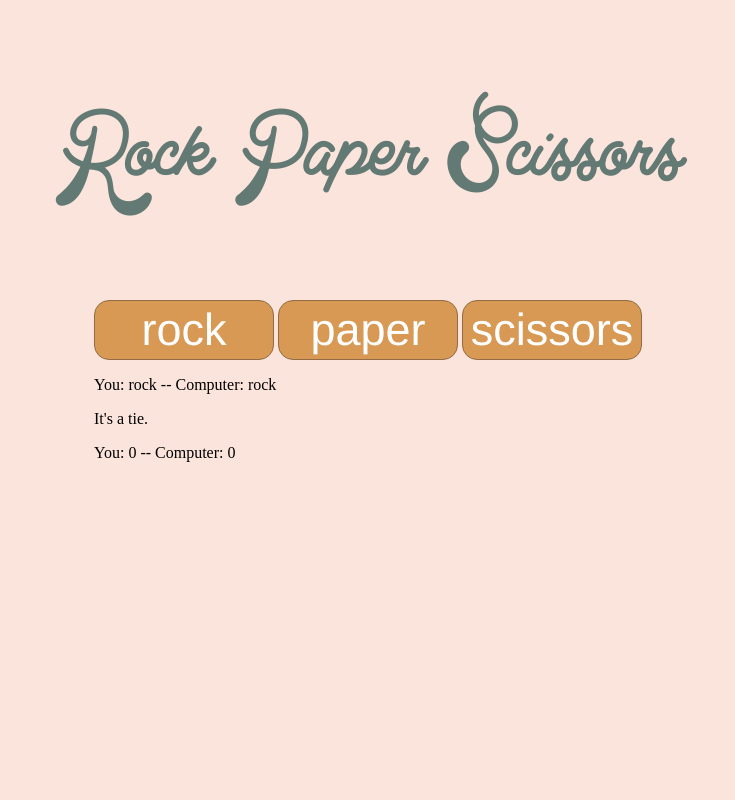
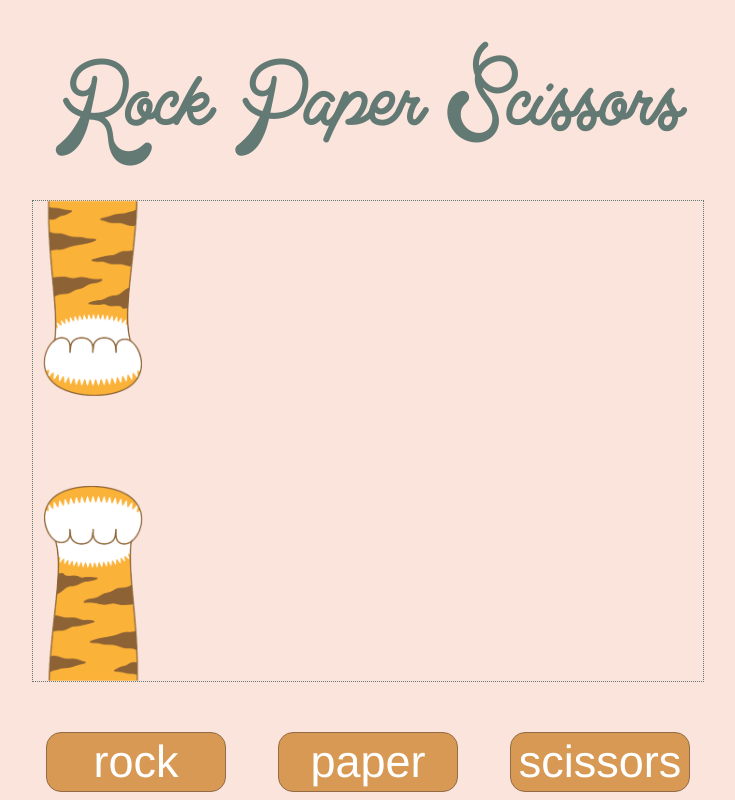
Before and after one commit to Cedrus32/Rock-Paper-Scissors, a plain HTML site: page rps_game.html in a window 1280 px wide. Both pictures are taken after a click on the button "rock". Shown: the top 800 px of the page, without its empty margins (272-1007 px from the left). Drawn offline with Linux system fonts and the light colour scheme; a web font is replaced by a local one.

Commit message:
Generate imgs when clicking buttons

```diff
--- a/rps_game.html
+++ b/rps_game.html
@@ -9,22 +9,24 @@
     </head>
 
     <body>
+        <div class='main'>
             <h1 class='title'>Rock Paper Scissors</h1>
-        <div class='game-board'>
-            <div class=''>
+            <div class='container'>
+                <div id='computer-main'>
                     <!-- js creates computer image -->
                 </div>
-            <div class='player'>
+                <div id='player-main'>
                     <!-- js creates computer image -->
-                <div class='choices'>
+                </div>
+            </div>
+            <div class='choice-buttons'>
                 <button id='rock' class='playerChoice'>rock</button>
                 <button id='paper' class='playerChoice'>paper</button>
                 <button id='scissors' class='playerChoice'>scissors</button>
             </div>
-            </div>
-        </div>
 
             <div id="result"></div>
+        </div>
 
         <script src="./rps_script.js"></script>
     </body>
--- a/rps_script.js
+++ b/rps_script.js
@@ -46,13 +46,37 @@ function compareChoices(computerSelection, playerSelection) {
     }
 }
 
+const choiceButtons = document.querySelector('div.choice-buttons')
+const computerBoard = document.createElement('div');
+const playerBoard = document.createElement('div');
+document.getElementById('computer-main').appendChild(computerBoard);
+document.getElementById('player-main').appendChild(playerBoard);
+computerBoard.classList.add('results');
+playerBoard.classList.add('results');
+//... display choices
+function displayChoices(computerSelection, playerSelection) {
+    // display computer choice
+    let computerImg = document.createElement('img');
+    computerImg.src = `./imgs/${computerSelection}.png`;
+    computerImg.classList.add('rotate');
+    computerBoard.appendChild(computerImg);
+
+    // display player choice
+    let playerImg = document.createElement('img');
+    playerImg.src = `./imgs/${playerSelection}.png`;
+    playerBoard.appendChild(playerImg);
+}
+
 const divMain = document.querySelector('div');
 const pChoices = document.createElement('p');
 const pResults = document.createElement('p');
 const pScore = document.createElement('p');
+let round = 0;
 //... play round
 function playRound(computerSelection, playerSelection) {
-    //display choices
+    //display choices...
+    displayChoices(computerSelection, playerSelection);
+
     pChoices.textContent = `You: ${playerSelection}  -- Computer: ${computerSelection}`;
     divMain.appendChild(pChoices);
 
@@ -64,6 +88,9 @@ function playRound(computerSelection, playerSelection) {
     //display scores
     pScore.textContent = `You: ${playerScore} -- Computer: ${computerScore}`;
     divMain.appendChild(pScore);
+
+    //increase round
+    round++;
 }
 
 let computerChoice;
@@ -98,12 +125,20 @@ function playGame() {
         //play round...
         playRound(computerChoice, playerChoice);
 
-        //check scores
-        let winner = checkScores(computerScore, playerScore);
-        console.log(winner); // true if someone wins
-        if (winner === true) {
+        //check end of game
+        if (round === 5) {
+            //check winner
+            let winner = checkScores(computerScore, playerScore);
+            console.log(winner);
+            //reset scores
             playerScore -= playerScore;
             computerScore -= computerScore;
+            //remove computer & player images
+            btn.forEach(button => button.addEventListener('click', () => {
+                document.getElementById('computer-main').removeChild(computerBoard);
+                document.getElementById('player-main').removeChild(playerBoard);
+                round -= round;
+            }));
         }
     }));
 }
--- a/style.css
+++ b/style.css
@@ -1,5 +1,5 @@
 /* ------------ */
-/* MAIN STYLING */
+/* GLOBAL STYLING */
 /* ------------ */
 
 body {
@@ -12,18 +12,26 @@ body {
     margin: 0px;
 }
 
-/* ------------- */
-/* INDEX STYLING */
-/* ------------- */
+.main {
+    display: flex;
+    flex-flow: column;
+    justify-content: flex-start;
+    align-items: center;
+    width: 650px;
+}
 
 .title {
     font-family: 'Clear_Line', serif, sans-serif;
     font-size: 100px;
     font-weight: lighter;
     color: #637973;
-    padding: 100px 10px;
+    padding: 50px 10px;
     margin: 0px;
 }
+
+/* ------------- */
+/* INDEX STYLING */
+/* ------------- */
 
 button {
     margin: 0px;
@@ -72,6 +80,46 @@ div#result {
     height: 200px;
 }
 
+.container {
+    width: inherit;
+    border: 1px dotted #637973;
+    padding: 0px 10px;
+}
+
+#computer-main, #player-main {
+    display: flex;
+    align-items: flex-start;
+    height: 240px;
+}
+
+#player-main {
+    display: flex;
+    align-items: flex-end;
+    height: 240px;
+}
+
+.results {
+    display: flex;
+    justify-content: flex-start;
+    gap: 37.5px;
+    /* width: 650px; */
+}
+
+img {
+    width: 100px;
+    height: auto;
+}
+
+.rotate {
+    transform: rotate(0.5turn);
+}
+
+.choice-buttons {
+    display: flex;
+    gap: 52px;
+    padding-top: 50px;
+}
+
 /* transform: rotate(0.5turn); --> for computer images */
 
 /* ------------ */
```
Also changed, not shown: index.html (+4 -2 lines). Lines whose indentation alone changed are shown as unchanged.
